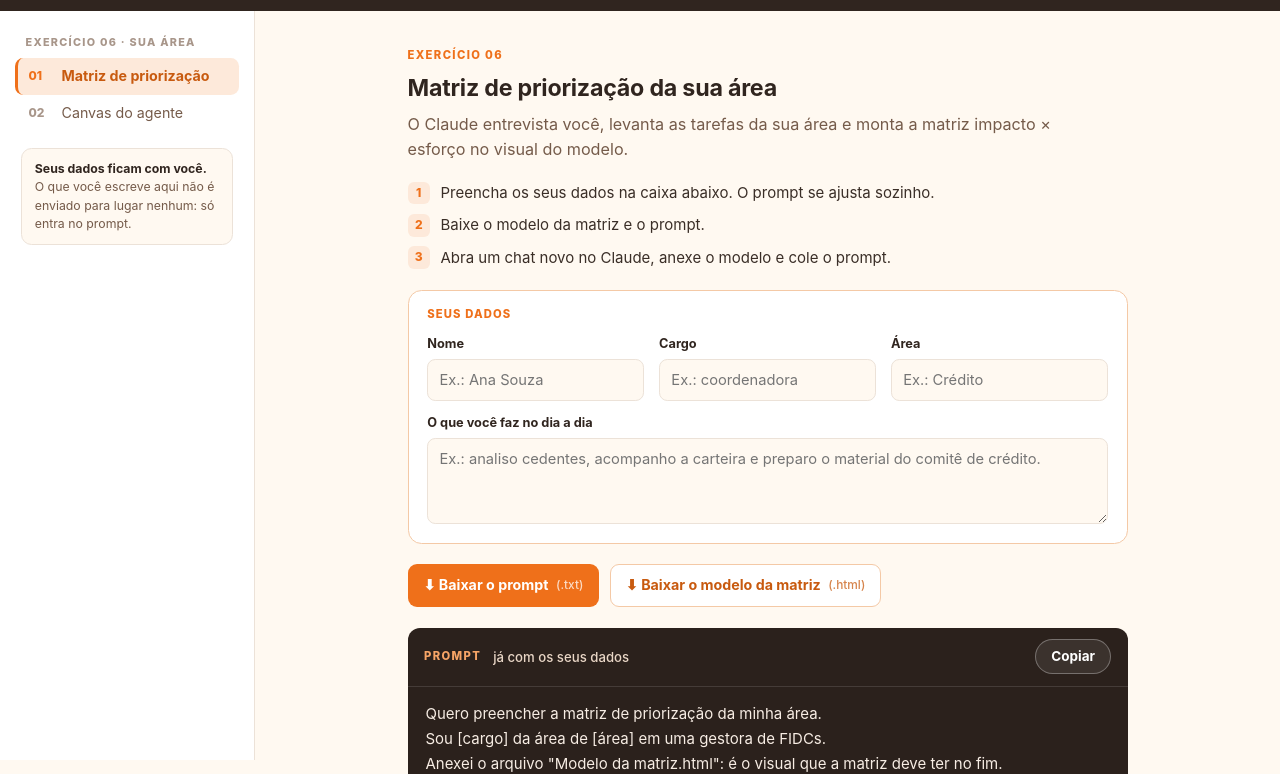
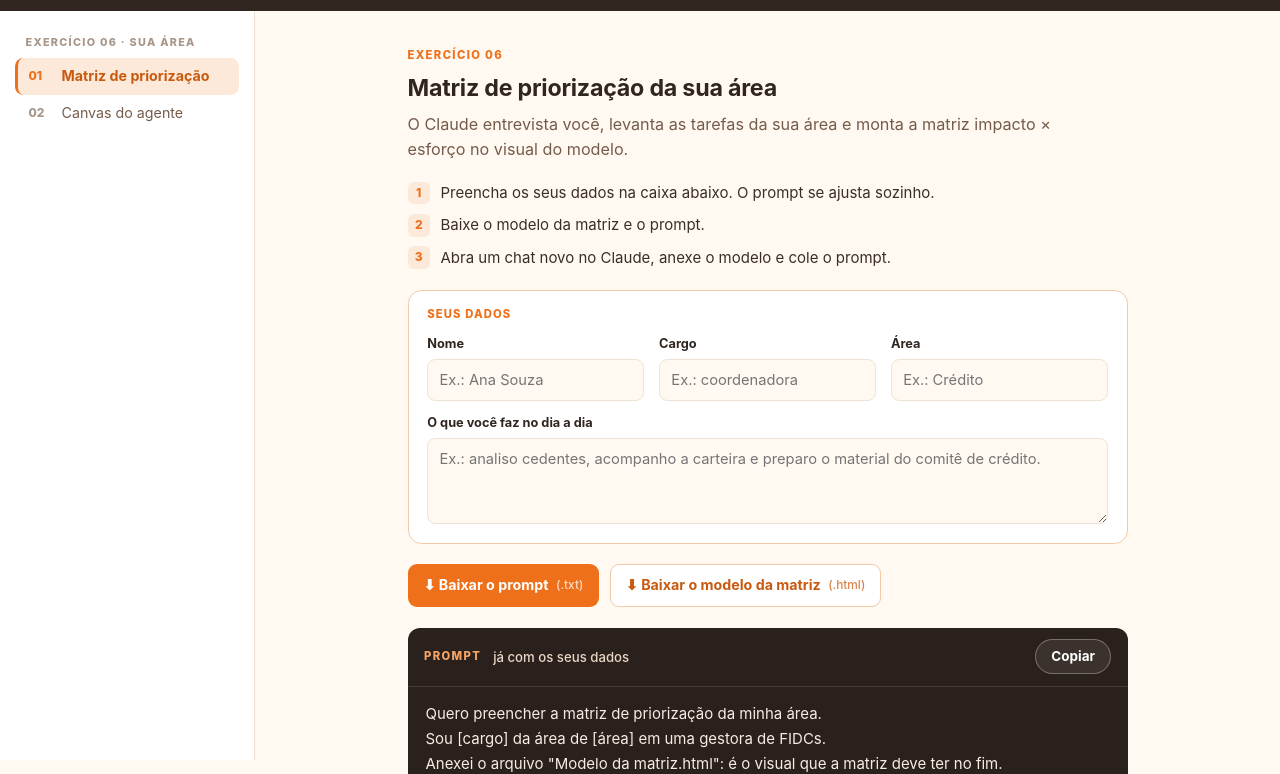
Before and after one commit to murielauler/19-11, a plain HTML site: page index.html in a window 1280 px wide. Shown: the part 40-814 px from the top of the page. Drawn offline with Linux system fonts and the light colour scheme.

Commit message:
Tira o aviso do menu lateral
Co-Authored-By: Claude Opus 5.5 <noreply@anthropic.com>

```diff
--- a/index.html
+++ b/index.html
@@ -177,7 +177,6 @@ button.btn { font: inherit; font-size: .95rem; font-weight: 700; }
       <a href="#ex6"><span class="n">01</span><span>Matriz de priorização</span></a>
       <a href="#canvas"><span class="n">02</span><span>Canvas do agente</span></a>
     </nav>
-    <div class="side-box"><strong>Seus dados ficam com você.</strong> O que você escreve aqui não é enviado para lugar nenhum: só entra no prompt.</div>
   </aside>
   <div class="overlay" id="overlay"></div>
 
```
